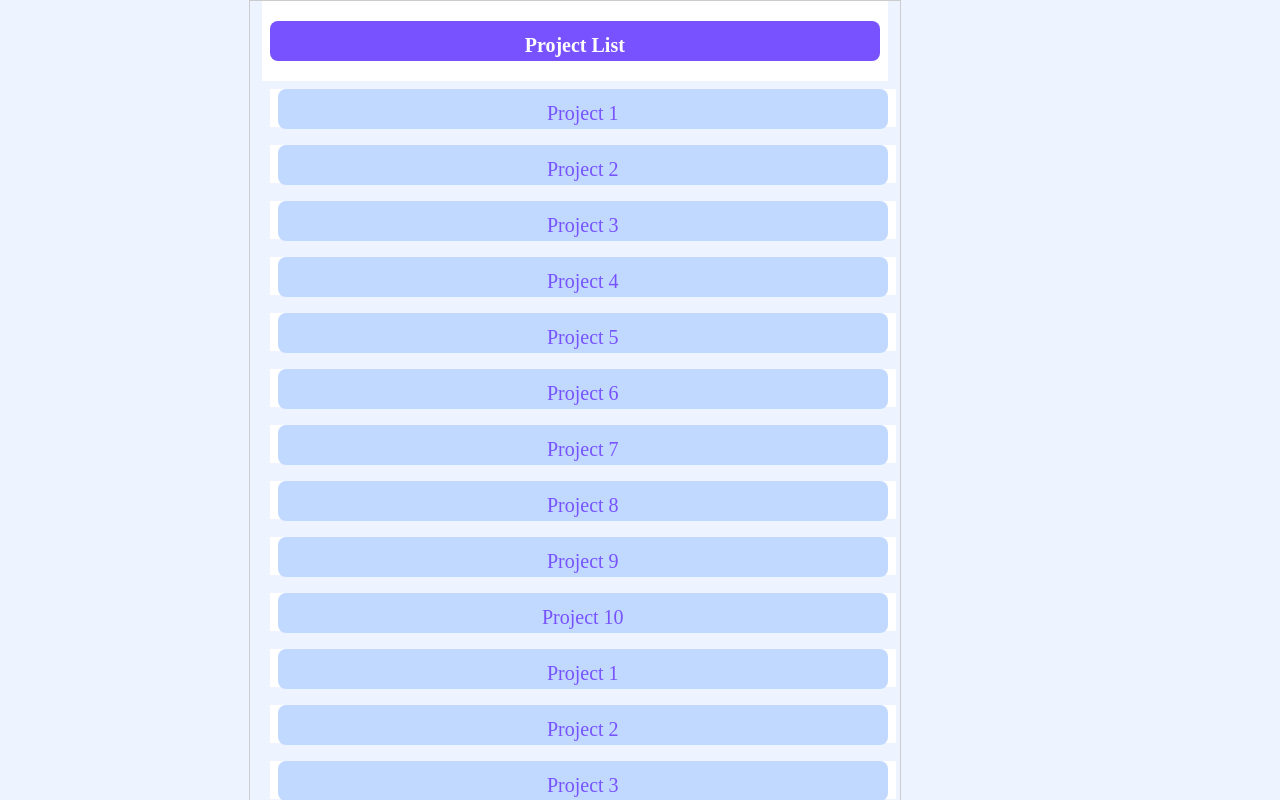
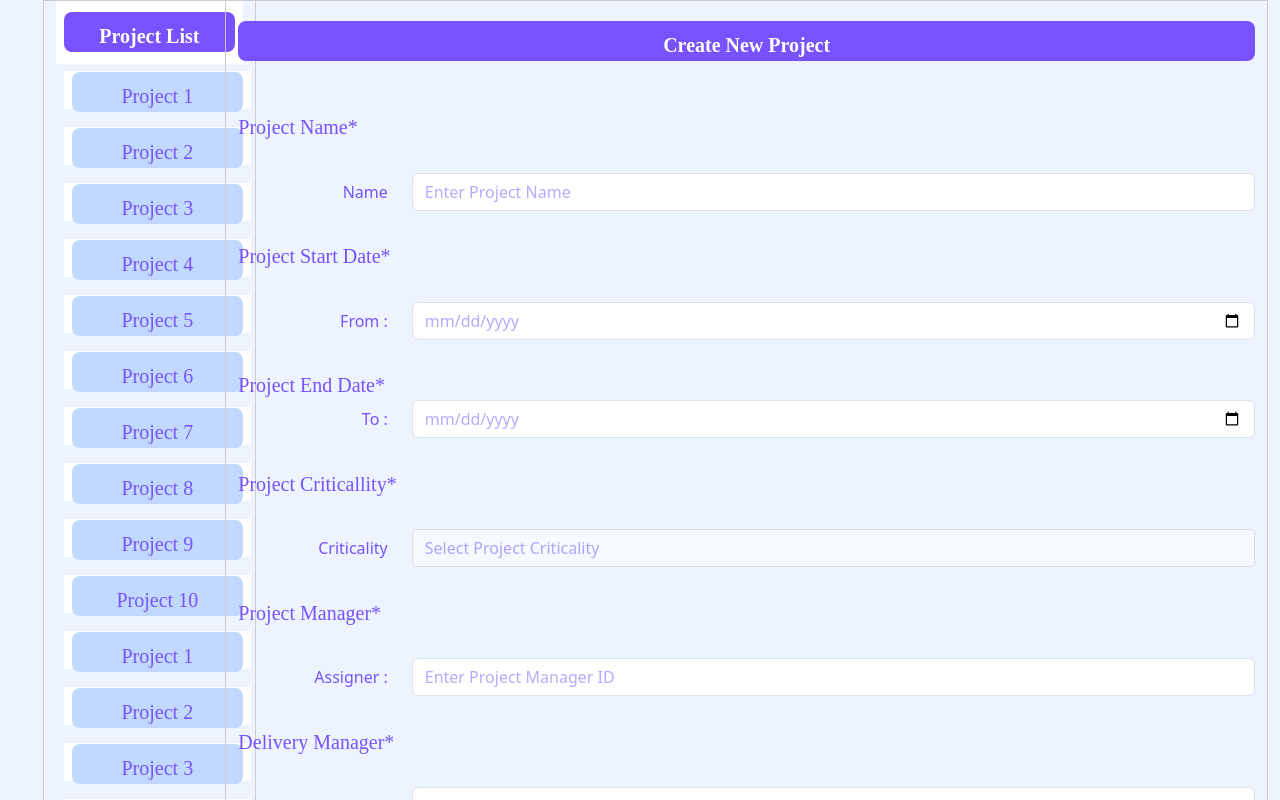
Before and after one commit to kavindarlm/resource-portfolio-mgmnt-frontend, an Angular app: page / in a window 1280 px wide. Shown: the top 800 px of the page. Built offline with nearby package versions, Linux system fonts and the light colour scheme.

Commit message:
ProjectManagement V6Routing

```diff
--- a/src/app/Project-management/create-project/create-project.component.html
+++ b/src/app/Project-management/create-project/create-project.component.html
@@ -1,9 +1,9 @@
-<div class="container-lg-fluid">
-    <div class="row">
+<!-- <div class="container-lg-fluid">
+    <div class="row"> -->
         <!-- <div class="col-lg-2">
             <app-project-list></app-project-list>
         </div> -->
-        <div class="col-lg-10">
+        <!-- <div class="col-lg-10"> -->
             <div class="container-lg form-container">
                 <app-project-buttuns [btnClss]="'label-project'" [text]="'Create New Project'"></app-project-buttuns>
                 <form (ngSubmit)="onSaveProject()">
@@ -72,6 +72,6 @@
                     <app-project-buttuns [btnClss]="'button-project'" [text]="'Add Project'" (onClick)="onSaveProject()"></app-project-buttuns>
                 </form>
             </div>
-        </div>
+        <!-- </div>
     </div>
-    </div>
+    </div> -->
--- a/src/app/Project-management/project-list/project-list.component.css
+++ b/src/app/Project-management/project-list/project-list.component.css
@@ -1,5 +1,5 @@
 .table-container{
-    width: 50%;
+    width: 100%;
     height: inherit;
     margin-left: 20%;
     border: solid 1px #ccc;
--- a/src/app/Project-management/project-list/project-list.component.html
+++ b/src/app/Project-management/project-list/project-list.component.html
@@ -1,3 +1,6 @@
+<div class="container-fluid">
+    <div class="row">
+        <div class="col-2">
             <div class="container-lg-fluid">
                 <div class="row">
                         <div class="table-container">
@@ -19,10 +22,17 @@
                                         <!-- <app-button [btnClss]="'addproject'" [text]="'+ Add New Project'"
                                             [routerLink]="['/NewProjectForm']">
                                         </app-button> -->
-                            <app-project-buttuns [btnClss]="'addproject'" [text]="'Add New Project'"></app-project-buttuns>
+                                        <app-project-buttuns [btnClss]="'addproject'" [text]="'Add New Project'" [routerLink]="['/NewProjectForm']"></app-project-buttuns>
+                                        <!-- <app-create-project *ngIf="showProjectForm"></app-create-project> -->
                                     </td>
                                 </tr>
                             </table>
                         </div>
                 </div>
             </div>
+        </div>
+        <div class="col-10">
+            <app-create-project></app-create-project>
+        </div>
+    </div>
+</div>
--- a/src/app/app-routing.module.ts
+++ b/src/app/app-routing.module.ts
@@ -1,7 +1,10 @@
 import { NgModule } from '@angular/core';
 import { RouterModule, Routes } from '@angular/router';
+import { CreateProjectComponent } from './Project-management/create-project/create-project.component';
 
-const routes: Routes = [];
+const routes: Routes = [
+  {path: 'NewProjectForm', component: CreateProjectComponent}
+];
 
 @NgModule({
   imports: [RouterModule.forRoot(routes)],
--- a/src/app/app.component.html
+++ b/src/app/app.component.html
@@ -1,3 +1,4 @@
 <!-- <app-pages-body></app-pages-body> -->
 <!-- <app-create-project></app-create-project> -->
+<!-- <router-outlet></router-outlet> -->
 <app-project-list></app-project-list>
```
Also changed, not shown: src/app/Project-management/project-list/project-list.component.ts (+8 -1 lines). Lines whose indentation alone changed are shown as unchanged.
